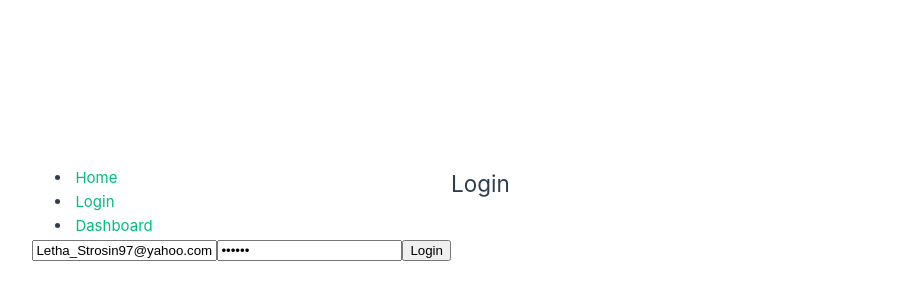
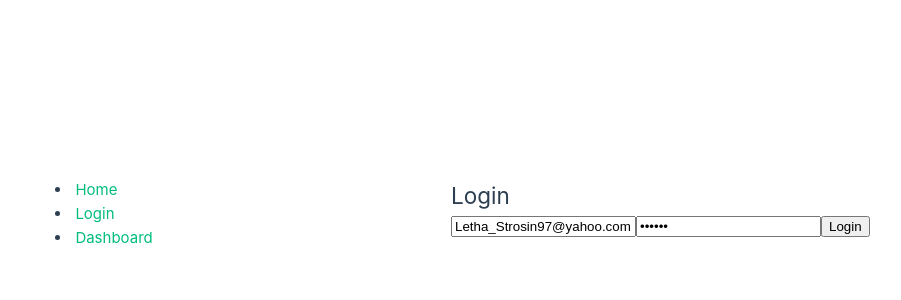
Before and after one commit to Walmarley/zarpon-front, a Vue app: page /login in a window 1280 px wide. Shown: the part 186-486 px from the top of the page, without its empty margins (189-1090 px from the left). Built offline with nearby package versions, Linux system fonts and the light colour scheme.

Commit message:
Ate agora tudo funcionando

```diff
--- a/src/App.vue
+++ b/src/App.vue
@@ -12,10 +12,13 @@
     </li>
   </ul>
 
-  <router-view/>
+  <router-view />
 </template>
 
 <script setup>
+import { useAuth } from '@/stores/auth.js';
+
+const auth = useAuth();
 
 </script>
 
--- a/src/router/index.js
+++ b/src/router/index.js
@@ -1,5 +1,6 @@
 import { createRouter, createWebHistory } from 'vue-router';
 import HomeView from '../views/HomeView.vue';
+import { useAuth } from '../stores/auth.js';
 
 const router = createRouter({
   history: createWebHistory(import.meta.env.BASE_URL),
@@ -19,9 +20,27 @@ const router = createRouter({
       path: '/dashboard',
       name: 'dashboard',
       component: () => import('../views/DashboardView.vue'),
+      meta: {
+        auth:true
+      }
 
     },
   ],
 });
 
+// router.beforeEach((to, from, next) => {
+//   if(to.meta?.auth){
+//     const auth = useAuth();
+//     if (auth.token && auth.user){
+//       if(isAutehnticated){
+//         next();
+//       }
+//     }else{
+//       next({name: 'login'});
+//     }
+//     console.log(to.name);
+//   }else{
+//     next()
+//   }
+// })
 export default router;
--- a/src/views/LoginView.vue
+++ b/src/views/LoginView.vue
@@ -1,6 +1,6 @@
 <template>
+  <div>
     <h2>Login</h2>
-
   <form @submit.prevent="login">
     <input
       type="email"
@@ -14,10 +14,10 @@
     >
     <button type="submit">Login</button>
   </form>
+  </div>
 </template>
 
 <script setup>
-
 import http from '@/services/http.js';
 import { reactive } from 'vue';
 import { useAuth } from '@/stores/auth.js';
@@ -41,6 +41,5 @@ async function login(){
 }
 </script>
 
-<style lang="scss" scoped>
-
-</style>
+<!-- <style lang="scss" scoped>
+</style> -->
```
Also changed, not shown: src/stores/auth.js (+20 -1 lines). Lines whose indentation alone changed are shown as unchanged.
